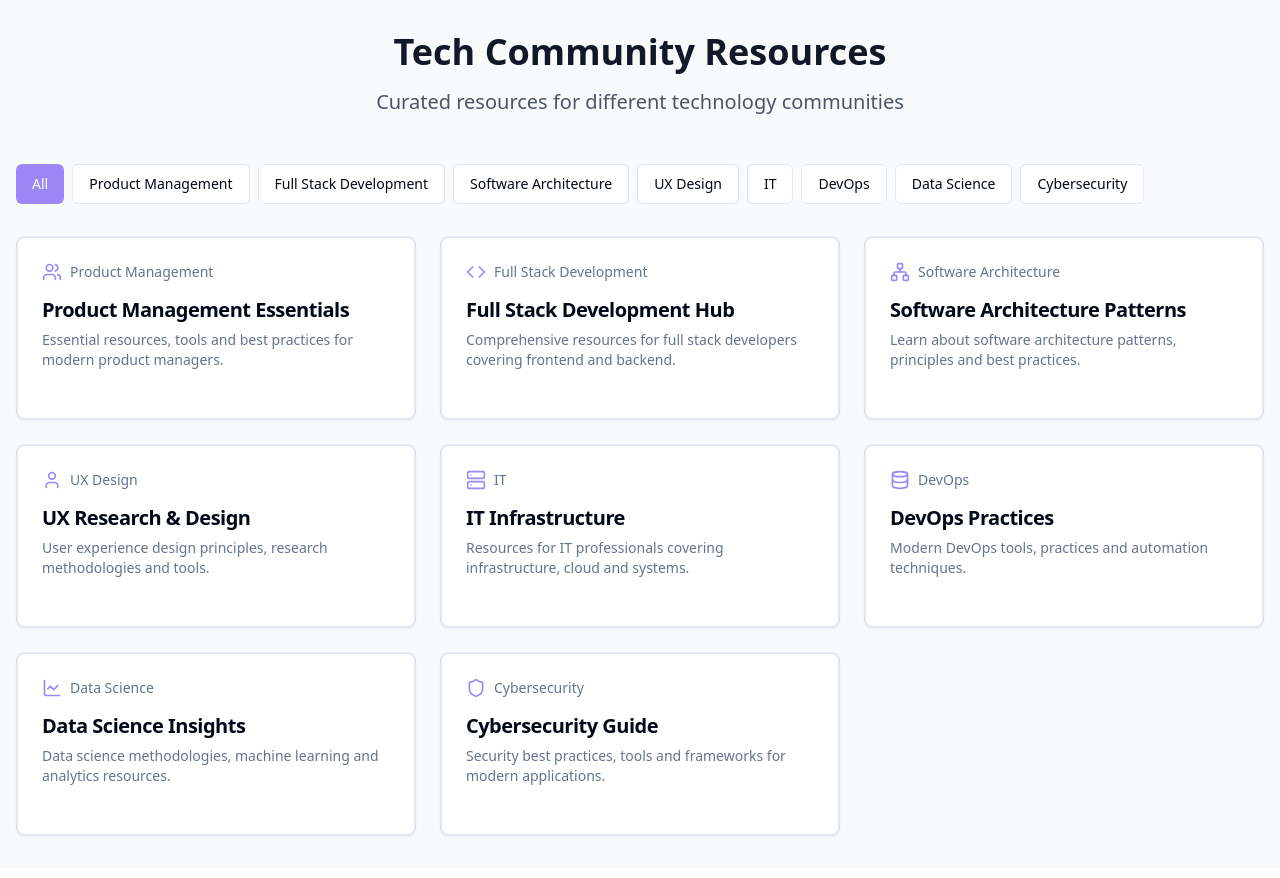
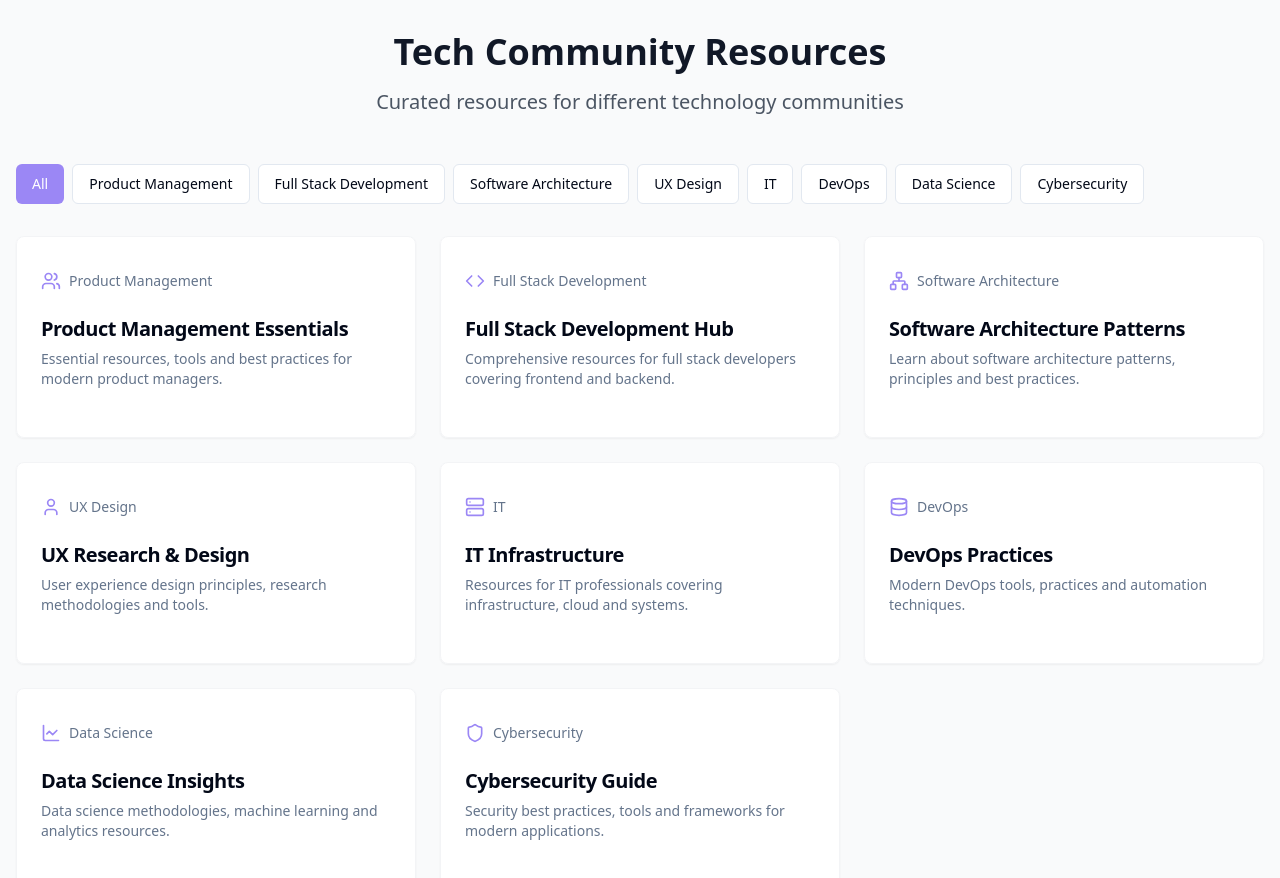
Before and after one commit to KayDyshay/community-resource-cards, a React (Vite) app: page / in a window 1280 px wide. Shown: the top 878 px of the page. Built offline with nearby package versions, Linux system fonts and the light colour scheme.

Commit message:
Refactor: Improve card appearance and effect

```diff
--- a/src/components/ResourceCard.tsx
+++ b/src/components/ResourceCard.tsx
@@ -1,6 +1,6 @@
 
 import { cn } from "@/lib/utils";
-import { LucideIcon } from "lucide-react";
+import { Heart, LucideIcon, Share2 } from "lucide-react";
 import {
   Card,
   CardContent,
@@ -8,6 +8,7 @@ import {
   CardHeader,
   CardTitle,
 } from "@/components/ui/card";
+import { Button } from "@/components/ui/button";
 
 interface ResourceCardProps {
   title: string;
@@ -20,21 +21,44 @@ interface ResourceCardProps {
 const ResourceCard = ({ title, description, category, Icon, className }: ResourceCardProps) => {
   return (
     <Card className={cn(
-      "transition-all duration-300 hover:shadow-lg hover:-translate-y-1",
-      "cursor-pointer bg-white border-2",
+      "group relative overflow-hidden",
+      "transition-all duration-300",
+      "hover:shadow-lg hover:-translate-y-1",
+      "backdrop-blur-sm bg-white/90 border border-gray-100",
       className
     )}>
-      <CardHeader>
-        <div className="flex items-center gap-2 mb-2">
-          <Icon className="w-5 h-5 text-primary" />
-          <span className="text-sm font-medium text-muted-foreground">
-            {category}
-          </span>
+      <CardHeader className="relative z-10">
+        <div className="flex items-center justify-between mb-2">
+          <div className="flex items-center gap-2">
+            <Icon className="w-5 h-5 text-primary" />
+            <span className="text-sm font-medium text-muted-foreground">
+              {category}
+            </span>
+          </div>
+          <div className="flex items-center gap-2">
+            <Button
+              variant="ghost"
+              size="icon"
+              className="opacity-0 group-hover:opacity-100 transition-opacity"
+            >
+              <Share2 className="w-4 h-4" />
+            </Button>
+            <Button
+              variant="ghost"
+              size="icon"
+              className="opacity-0 group-hover:opacity-100 transition-opacity"
+            >
+              <Heart className="w-4 h-4" />
+            </Button>
+          </div>
         </div>
-        <CardTitle className="text-xl">{title}</CardTitle>
-        <CardDescription>{description}</CardDescription>
+        <CardTitle className="text-xl font-semibold">{title}</CardTitle>
+        <CardDescription className="text-sm text-muted-foreground">
+          {description}
+        </CardDescription>
       </CardHeader>
       <CardContent>
+        <div className="absolute inset-0 bg-gradient-to-br from-white/5 to-white/30 opacity-0 group-hover:opacity-100 transition-opacity" />
       </CardContent>
     </Card>
   );
```
